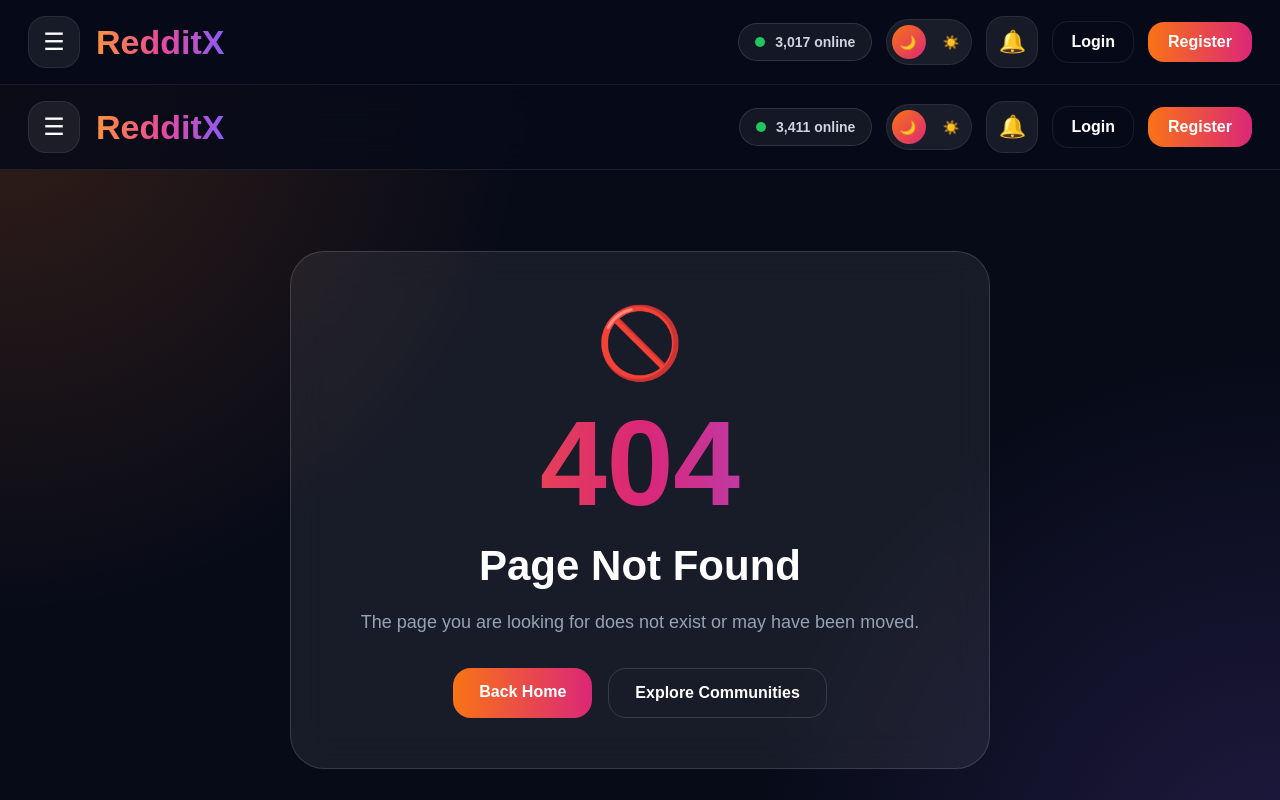
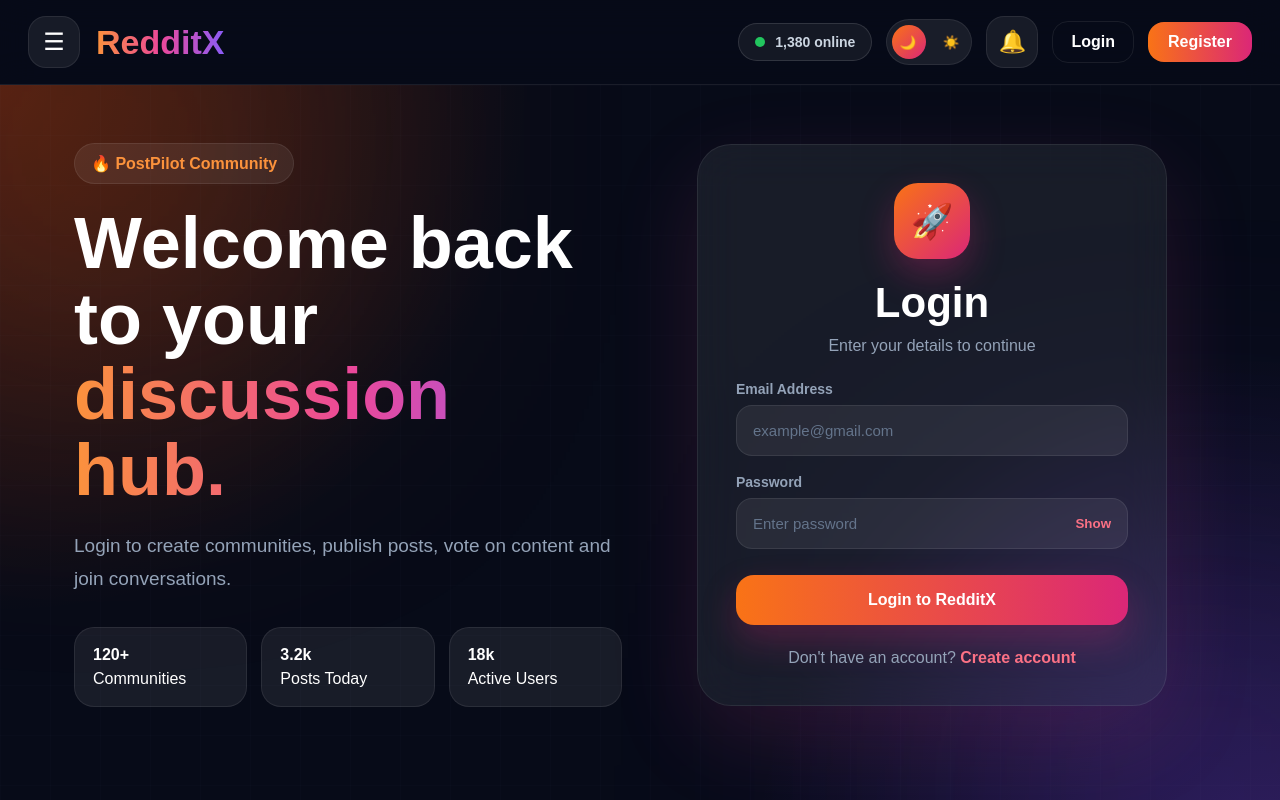
Before and after one commit to Kesarkarale/PostPilot-, a Next.js app: page /login in a window 1280 px wide. Before the commit this address had no page. Shown: the top 800 px of the page. Built offline with nearby package versions, Linux system fonts and the light colour scheme.

Commit message:
Create page.js

```diff
--- /dev/null
+++ b/app/login/page.js
@@ -0,0 +1,411 @@
+"use client";
+
+import { useState } from "react";
+import { useRouter } from "next/navigation";
+
+export default function Login() {
+  const router = useRouter();
+  const [email, setEmail] = useState("");
+  const [password, setPassword] = useState("");
+  const [showPassword, setShowPassword] = useState(false);
+  const [message, setMessage] = useState("");
+  const [type, setType] = useState("");
+
+ function handleLogin(e) {
+  e.preventDefault();
+
+  if (!email || !password) {
+    setType("error");
+    setMessage("Please enter email and password.");
+    return;
+  }
+
+  const users = JSON.parse(localStorage.getItem("postpilotUsers")) || [];
+
+  const matchedUser = users.find(
+    (user) =>
+      user.email.toLowerCase() === email.toLowerCase() &&
+      user.password === password
+  );
+
+  if (!matchedUser) {
+    setType("error");
+    setMessage("Invalid email or password.");
+    return;
+  }
+
+  localStorage.setItem("postpilotUser", JSON.stringify(matchedUser));
+  localStorage.setItem("isLoggedIn", "true");
+
+  setType("success");
+  setMessage("Login successful! Redirecting...");
+
+  setTimeout(() => {
+    router.push("/communities");
+  }, 1000);
+}
+  return (
+    <main style={page}>
+
+      <style>{`
+        @keyframes floatCard {
+          0%,100% { transform: translateY(0px); }
+          50% { transform: translateY(-10px); }
+        }
+        @keyframes glowMove {
+          0%,100% { transform: translate(0,0) scale(1); }
+          50% { transform: translate(30px,-20px) scale(1.08); }
+        }
+        @keyframes fadeIn {
+          from { opacity: 0; transform: translateY(15px); }
+          to { opacity: 1; transform: translateY(0); }
+        }
+        .login-input::placeholder { color: #64748b; }
+      `}</style>
+
+      <div style={glowOne}></div>
+      <div style={glowTwo}></div>
+      <div style={gridOverlay}></div>
+
+      <section style={wrapper}>
+        <div style={leftPanel}>
+          <span style={badge}>🔥 PostPilot Community</span>
+
+          <h1 style={heroTitle}>
+            Welcome back to your
+            <span style={gradientText}> discussion hub.</span>
+          </h1>
+
+          <p style={heroText}>
+            Login to create communities, publish posts, vote on content and join
+            conversations.
+          </p>
+
+          <div style={miniStats}>
+            <MiniCard value="120+" label="Communities" />
+            <MiniCard value="3.2k" label="Posts Today" />
+            <MiniCard value="18k" label="Active Users" />
+          </div>
+        </div>
+
+        <div style={card}>
+          <div style={iconBox}>🚀</div>
+
+          <h2 style={title}>Login</h2>
+          <p style={subtitle}>Enter your details to continue</p>
+
+          {message && (
+            <div
+              style={{
+                ...toast,
+                borderColor:
+                  type === "success"
+                    ? "rgba(34,197,94,0.45)"
+                    : "rgba(244,63,94,0.45)",
+                color: type === "success" ? "#86efac" : "#fda4af",
+              }}
+            >
+              {message}
+            </div>
+          )}
+
+          <form onSubmit={handleLogin} style={form}>
+            <div>
+              <label style={label}>Email Address</label>
+              <input
+                className="login-input"
+                style={input}
+                type="email"
+                placeholder="example@gmail.com"
+                value={email}
+                onChange={(e) => setEmail(e.target.value)}
+              />
+            </div>
+
+            <div>
+              <label style={label}>Password</label>
+              <div style={passwordBox}>
+                <input
+                  className="login-input"
+                  style={passwordInput}
+                  type={showPassword ? "text" : "password"}
+                  placeholder="Enter password"
+                  value={password}
+                  onChange={(e) => setPassword(e.target.value)}
+                />
+
+                <button
+                  type="button"
+                  style={showBtn}
+                  onClick={() => setShowPassword(!showPassword)}
+                >
+                  {showPassword ? "Hide" : "Show"}
+                </button>
+              </div>
+            </div>
+
+            <button type="submit" style={loginBtn}>
+              Login to RedditX
+            </button>
+          </form>
+
+          <p style={bottomText}>
+            Don&apos;t have an account?{" "}
+            <a href="/register" style={link}>
+              Create account
+            </a>
+          </p>
+        </div>
+      </section>
+    </main>
+  );
+}
+
+function MiniCard({ value, label }) {
+  return (
+    <div style={miniCard}>
+      <strong>{value}</strong>
+      <span>{label}</span>
+    </div>
+  );
+}
+
+const page = {
+  minHeight: "100vh",
+  background: "var(--page-bg)",
+  color: "var(--text-main)",
+  fontFamily: "Arial, sans-serif",
+  position: "relative",
+  overflow: "hidden",
+};
+
+const glowOne = {
+  position: "absolute",
+  width: "420px",
+  height: "420px",
+  top: "-140px",
+  left: "-120px",
+  background: "#f97316",
+  filter: "blur(140px)",
+  opacity: 0.18,
+  animation: "glowMove 7s ease-in-out infinite",
+};
+
+const glowTwo = {
+  position: "absolute",
+  width: "460px",
+  height: "460px",
+  bottom: "-160px",
+  right: "-130px",
+  background: "#8b5cf6",
+  filter: "blur(150px)",
+  opacity: 0.18,
+  animation: "glowMove 8s ease-in-out infinite",
+};
+
+const gridOverlay = {
+  position: "absolute",
+  inset: 0,
+  backgroundImage:
+    "linear-gradient(rgba(148,163,184,0.12) 1px, transparent 1px), linear-gradient(90deg, rgba(148,163,184,0.12) 1px, transparent 1px)",
+  backgroundSize: "50px 50px",
+  opacity: 0.18,
+};
+
+const wrapper = {
+  position: "relative",
+  zIndex: 5,
+  minHeight: "85vh",
+  maxWidth: "1180px",
+  margin: "0 auto",
+  padding: "50px 24px",
+  display: "grid",
+  gridTemplateColumns: "repeat(auto-fit, minmax(320px, 1fr))",
+  gap: "36px",
+  alignItems: "center",
+};
+
+const leftPanel = {
+  animation: "fadeIn .8s ease both",
+};
+
+const badge = {
+  display: "inline-block",
+  padding: "10px 16px",
+  borderRadius: "999px",
+  background: "var(--card-bg)",
+  border: "1px solid var(--border-color)",
+  color: "#fb923c",
+  fontWeight: "800",
+  marginBottom: "22px",
+};
+
+const heroTitle = {
+  fontSize: "clamp(42px, 6vw, 72px)",
+  lineHeight: "1.05",
+  fontWeight: "900",
+  margin: 0,
+  color: "var(--text-main)",
+};
+
+const gradientText = {
+  display: "block",
+  background: "linear-gradient(90deg,#fb923c,#ec4899,#8b5cf6)",
+  WebkitBackgroundClip: "text",
+  color: "transparent",
+};
+
+const heroText = {
+  maxWidth: "560px",
+  color: "var(--text-muted)",
+  fontSize: "19px",
+  lineHeight: "1.7",
+  marginTop: "22px",
+};
+
+const miniStats = {
+  display: "grid",
+  gridTemplateColumns: "repeat(auto-fit, minmax(130px, 1fr))",
+  gap: "14px",
+  marginTop: "32px",
+  maxWidth: "560px",
+};
+
+const miniCard = {
+  padding: "18px",
+  borderRadius: "20px",
+  background: "var(--card-bg)",
+  border: "1px solid var(--border-color)",
+  display: "grid",
+  gap: "6px",
+  color: "var(--text-main)",
+};
+
+const card = {
+  width: "100%",
+  maxWidth: "470px",
+  margin: "0 auto",
+  padding: "38px",
+  borderRadius: "34px",
+  background: "var(--card-bg)",
+  border: "1px solid var(--border-color)",
+  backdropFilter: "blur(22px)",
+  boxShadow: "0 30px 90px rgba(236,72,153,0.14)",
+  animation: "floatCard 5s ease-in-out infinite, fadeIn .9s ease both",
+  color: "var(--text-main)",
+};
+
+const iconBox = {
+  width: "76px",
+  height: "76px",
+  borderRadius: "24px",
+  background: "linear-gradient(135deg,#f97316,#db2777)",
+  display: "flex",
+  alignItems: "center",
+  justifyContent: "center",
+  fontSize: "34px",
+  margin: "0 auto 20px",
+  boxShadow: "0 15px 35px rgba(219,39,119,0.3)",
+};
+
+const title = {
+  textAlign: "center",
+  fontSize: "42px",
+  fontWeight: "900",
+  margin: 0,
+  color: "var(--text-main)",
+};
+
+const subtitle = {
+  textAlign: "center",
+  color: "var(--text-muted)",
+  marginTop: "10px",
+  marginBottom: "26px",
+};
+
+const toast = {
+  padding: "14px",
+  borderRadius: "16px",
+  background: "var(--card-bg)",
+  border: "1px solid var(--border-color)",
+  color: "var(--text-main)",
+  textAlign: "center",
+  marginBottom: "20px",
+  fontWeight: "700",
+};
+
+const form = {
+  display: "grid",
+  gap: "18px",
+};
+
+const label = {
+  display: "block",
+  marginBottom: "8px",
+  color: "var(--text-muted)",
+  fontSize: "14px",
+  fontWeight: "700",
+};
+
+const input = {
+  width: "100%",
+  padding: "16px",
+  borderRadius: "16px",
+  border: "1px solid var(--border-color)",
+  background: "var(--card-bg)",
+  color: "var(--text-main)",
+  outline: "none",
+  fontSize: "15px",
+};
+
+const passwordBox = {
+  display: "flex",
+  alignItems: "center",
+  borderRadius: "16px",
+  border: "1px solid var(--border-color)",
+  background: "var(--card-bg)",
+};
+
+const passwordInput = {
+  flex: 1,
+  padding: "16px",
+  background: "transparent",
+  border: "none",
+  outline: "none",
+  color: "var(--text-main)",
+  fontSize: "15px",
+};
+
+const showBtn = {
+  border: "none",
+  background: "transparent",
+  color: "#fb7185",
+  padding: "0 16px",
+  cursor: "pointer",
+  fontWeight: "900",
+};
+
+const loginBtn = {
+  marginTop: "8px",
+  padding: "16px",
+  borderRadius: "18px",
+  border: "none",
+  background: "linear-gradient(90deg,#f97316,#db2777)",
+  color: "white",
+  fontSize: "16px",
+  fontWeight: "900",
+  cursor: "pointer",
+  boxShadow: "0 16px 35px rgba(219,39,119,0.25)",
+};
+
+const bottomText = {
+  textAlign: "center",
+  color: "var(--text-muted)",
+  marginTop: "24px",
+};
+
+const link = {
+  color: "#fb7185",
+  fontWeight: "900",
+  textDecoration: "none",
+};
```
